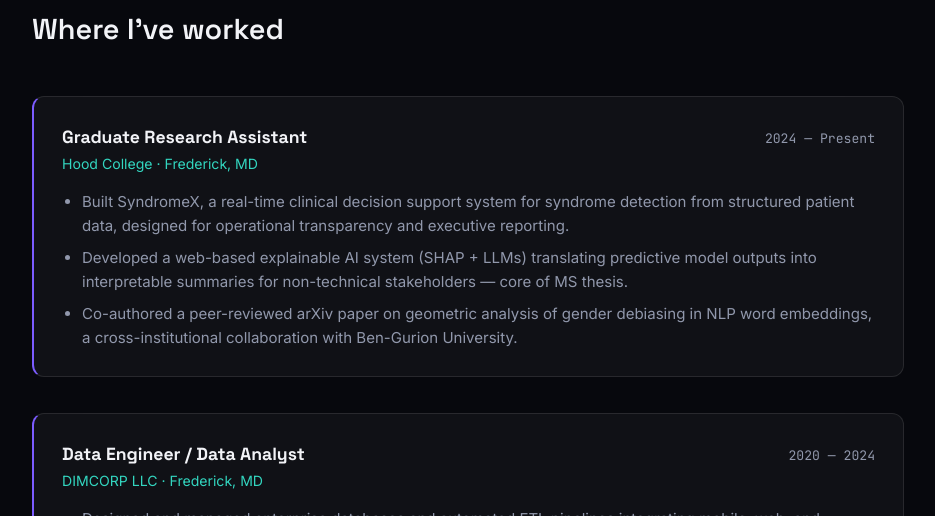
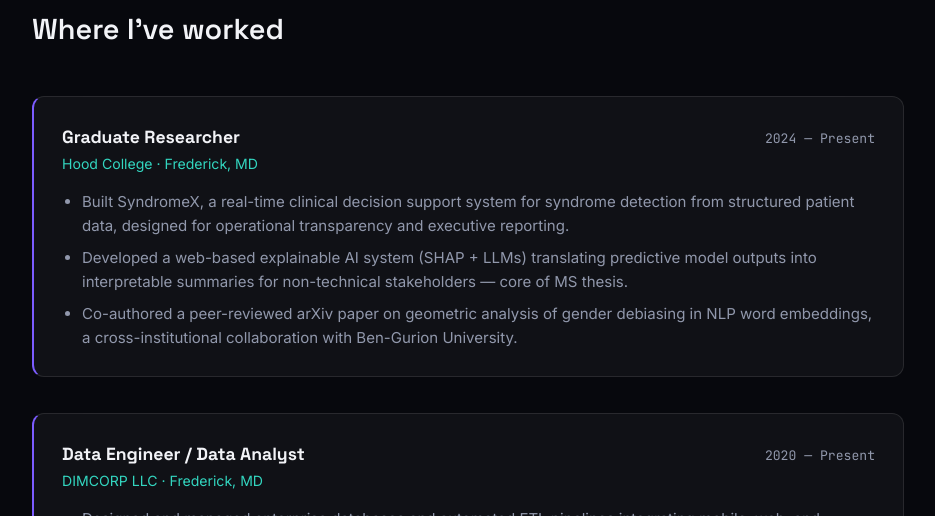
Before and after one commit to DocDim/docdim.github.io, a plain HTML site: page index.html in a window 1280 px wide. Shown: the part 3720-4236 px from the top of the page, without its empty margins (172-1107 px from the left). Drawn offline with Linux system fonts and the light colour scheme.

Commit message:
Update job titles and dates in index.html

```diff
--- a/index.html
+++ b/index.html
@@ -627,7 +627,7 @@
       <div class="job">
         <div class="job-head">
           <div>
-            <div class="job-title">Graduate Research Assistant</div>
+            <div class="job-title">Graduate Researcher</div>
             <div class="job-org">Hood College · Frederick, MD</div>
           </div>
           <div class="job-date">2024 — Present</div>
@@ -644,7 +644,7 @@
             <div class="job-title">Data Engineer / Data Analyst</div>
             <div class="job-org">DIMCORP LLC · Frederick, MD</div>
           </div>
-          <div class="job-date">2020 — 2024</div>
+          <div class="job-date">2020 — Present</div>
         </div>
         <ul class="job-list">
           <li>Designed and managed enterprise databases and automated ETL pipelines integrating mobile, web, and external APIs for real-time reporting across global health programs in multiple countries.</li>
```
